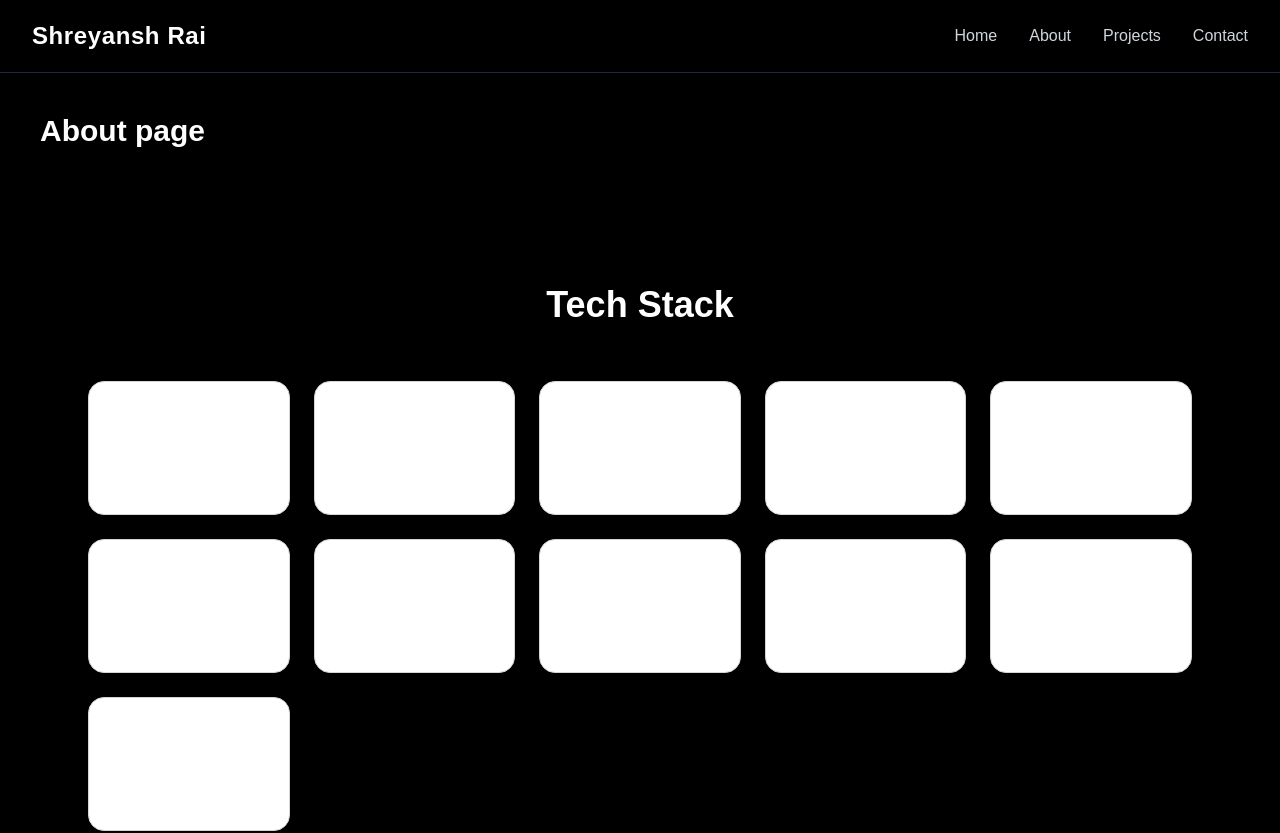
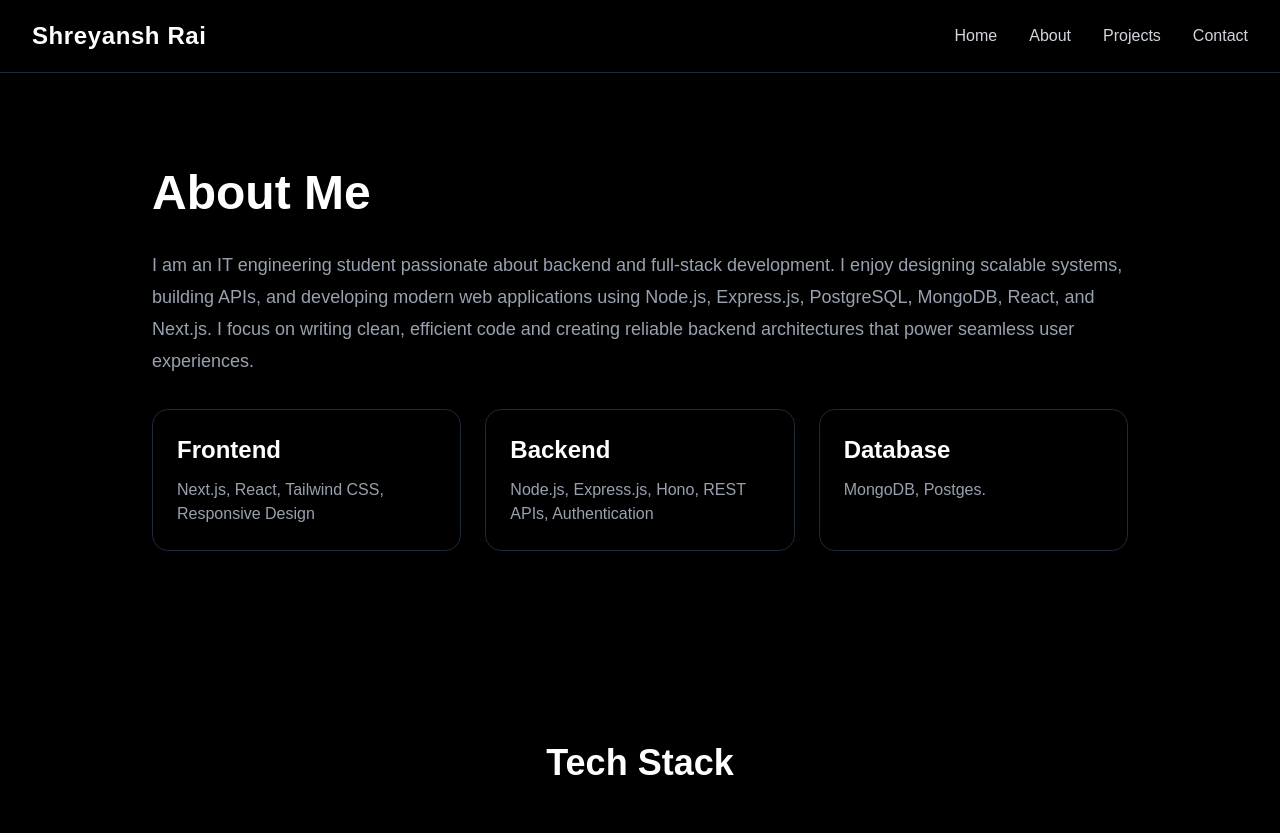
Before and after one commit to shreyanshxrai/my-portfolio, a Next.js app: page /about in a window 1280 px wide. Shown: the top 833 px of the page. Built offline with nearby package versions, Linux system fonts and the light colour scheme.

Commit message:
added about page

```diff
--- a/src/app/about/page.tsx
+++ b/src/app/about/page.tsx
@@ -1,4 +1,41 @@
-export default function About(){
-    return(<>
-    <div className="p-10 text-3xl font-bold">About page</div>
-    </>)}
+export default function About() {
+  return (
+    <main className="mx-auto max-w-5xl px-6 py-24">
+      <div className="space-y-8">
+        <h1 className="text-5xl font-bold">About Me</h1>
+
+        <p className="text-lg leading-8 text-gray-400">
+         I am an IT engineering student passionate about backend and full-stack development. I enjoy designing scalable systems, building APIs, and developing modern web applications using Node.js, Express.js, PostgreSQL, MongoDB, React, and Next.js. I focus on writing clean, efficient code and creating reliable backend architectures that power seamless user experiences.
+        </p>
+
+        <div className="grid gap-6 md:grid-cols-3">
+          <div className="rounded-2xl border border-gray-800 p-6">
+            <h2 className="mb-3 text-2xl font-semibold">
+              Frontend
+            </h2>
+            <p className="text-gray-400">
+              Next.js, React, Tailwind CSS, Responsive Design
+            </p>
+          </div>
+
+          <div className="rounded-2xl border border-gray-800 p-6">
+            <h2 className="mb-3 text-2xl font-semibold">
+              Backend
+            </h2>
+            <p className="text-gray-400">
+              Node.js, Express.js, Hono, REST APIs, Authentication
+            </p>
+          </div>
+
+          <div className="rounded-2xl border border-gray-800 p-6">
+            <h2 className="mb-3 text-2xl font-semibold">
+              Database
+            </h2>
+            <p className="text-gray-400">
+              MongoDB, Postges. </p>
+          </div>
+        </div>
+      </div>
+    </main>
+  );
+}
```
